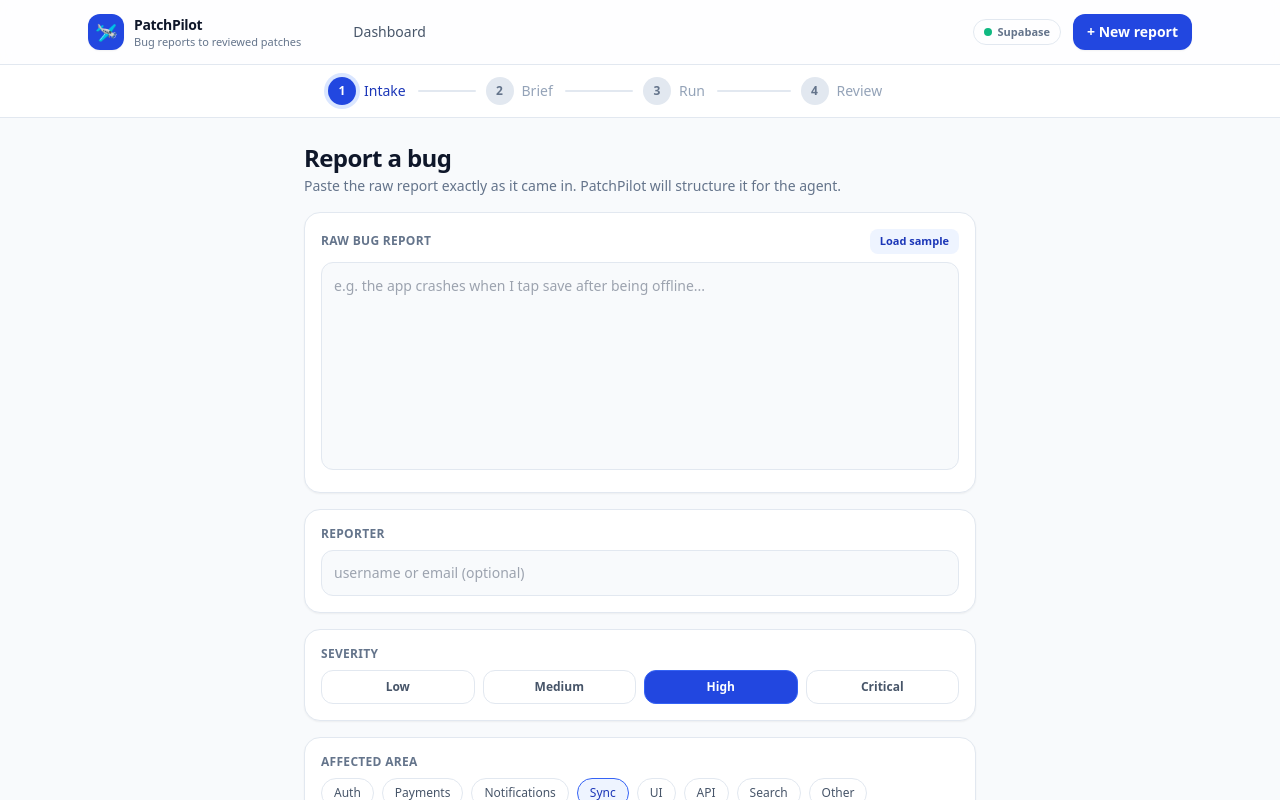
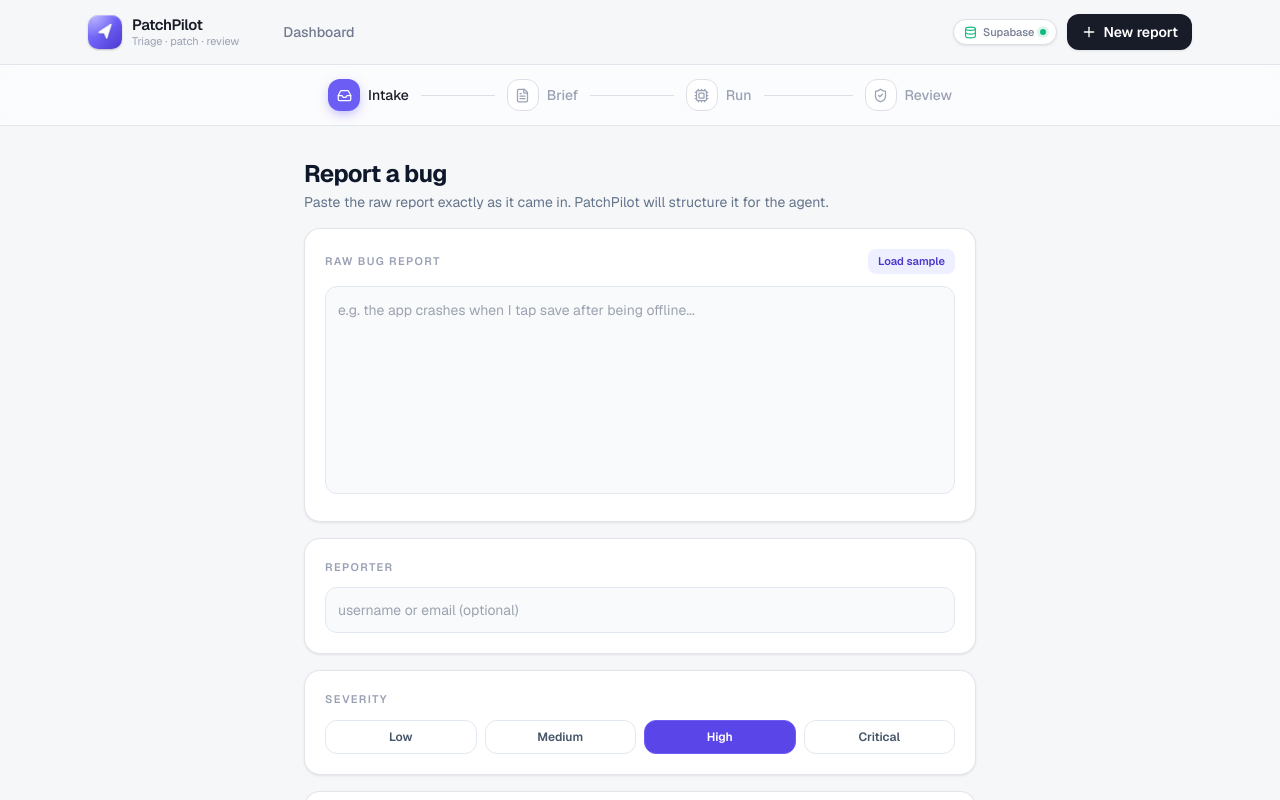
Before and after one commit to Cashubski/CursorHack, a Next.js app: page /intake in a window 1280 px wide. Shown: the top 800 px of the page. Built offline with nearby package versions, Linux system fonts and the light colour scheme; no server answers.

Commit message:
Redesign UI: Geist type, crafted ink/iris palette, refined app shell and primitives
Co-authored-by: Michal Kaszubski <Cashubski@users.noreply.github.com>

```diff
--- a/app/globals.css
+++ b/app/globals.css
@@ -12,11 +12,33 @@ body {
 }
 
 body {
-  @apply text-slate-900 antialiased;
+  @apply bg-ink-50 text-ink-900 antialiased;
   -webkit-font-smoothing: antialiased;
+  text-rendering: optimizeLegibility;
 }
 
-/* Thin, unobtrusive scrollbars inside the phone frame */
+::selection {
+  background-color: rgba(108, 94, 245, 0.22);
+}
+
+/* Refined focus ring for buttons and links (inputs style their own focus) */
+:where(a, button, [tabindex]):focus-visible {
+  outline: none;
+  box-shadow:
+    0 0 0 2px #f6f7f9,
+    0 0 0 4px rgba(108, 94, 245, 0.55);
+  border-radius: 0.75rem;
+}
+
+/* Shared form field styling */
+.field {
+  @apply w-full rounded-xl border border-ink-200 bg-ink-50 p-3 text-sm text-ink-800 outline-none transition placeholder:text-ink-400;
+}
+.field:focus {
+  @apply border-iris-400 bg-white ring-4 ring-iris-100;
+}
+
+/* Thin, unobtrusive scrollbars */
 .no-scrollbar::-webkit-scrollbar {
   display: none;
 }
@@ -24,3 +46,27 @@ body {
   -ms-overflow-style: none;
   scrollbar-width: none;
 }
+
+/* Eyebrow label used above section titles */
+.eyebrow {
+  @apply text-[11px] font-semibold uppercase tracking-[0.14em] text-ink-400;
+}
+
+/* Subtle skeleton shimmer */
+.skeleton {
+  position: relative;
+  overflow: hidden;
+}
+.skeleton::after {
+  content: "";
+  position: absolute;
+  inset: 0;
+  transform: translateX(-100%);
+  background: linear-gradient(
+    90deg,
+    transparent,
+    rgba(255, 255, 255, 0.65),
+    transparent
+  );
+  animation: shimmer 1.6s infinite;
+}
--- a/app/layout.tsx
+++ b/app/layout.tsx
@@ -1,4 +1,6 @@
 import type { Metadata, Viewport } from "next";
+import { GeistSans } from "geist/font/sans";
+import { GeistMono } from "geist/font/mono";
 import "./globals.css";
 import TopNav from "@/components/TopNav";
 import Stepper from "@/components/Stepper";
@@ -6,11 +8,12 @@ import Stepper from "@/components/Stepper";
 export const metadata: Metadata = {
   title: "PatchPilot - Bug reports to reviewed patches",
   description:
-    "Turn messy bug reports into structured agent tasks, dispatch them to a Cursor workflow, and review before merge."
+    "Turn messy bug reports into structured agent tasks, dispatch them to a Cursor workflow, and review before merge.",
+  metadataBase: new URL("https://patchpilot-psi.vercel.app")
 };
 
 export const viewport: Viewport = {
-  themeColor: "#1c2f76",
+  themeColor: "#0c0e16",
   width: "device-width",
   initialScale: 1
 };
@@ -21,13 +24,19 @@ export default function RootLayout({
   children: React.ReactNode;
 }) {
   return (
-    <html lang="en">
-      <body className="min-h-screen bg-slate-50">
+    <html lang="en" className={`${GeistSans.variable} ${GeistMono.variable}`}>
+      <body className="min-h-screen bg-ink-50 font-sans">
         <TopNav />
         <Stepper />
-        <main className="mx-auto w-full max-w-6xl px-4 pb-24 pt-6 sm:px-6">
+        <main className="mx-auto w-full max-w-6xl px-4 pb-20 pt-8 sm:px-6">
           {children}
         </main>
+        <footer className="mx-auto w-full max-w-6xl px-4 pb-10 pt-4 sm:px-6">
+          <div className="flex flex-col items-center justify-between gap-2 border-t border-ink-200/70 pt-6 text-xs text-ink-400 sm:flex-row">
+            <p>PatchPilot — from bug report to reviewed patch.</p>
+            <p className="font-mono">Built for CursorHack</p>
+          </div>
+        </footer>
       </body>
     </html>
   );
--- a/components/Badge.tsx
+++ b/components/Badge.tsx
@@ -2,25 +2,32 @@ import type { ReactNode } from "react";
 
 type Tone = "brand" | "green" | "amber" | "red" | "slate";
 
-const TONES: Record<Tone, string> = {
-  brand: "bg-brand-100 text-brand-700",
-  green: "bg-emerald-100 text-emerald-700",
-  amber: "bg-amber-100 text-amber-700",
-  red: "bg-rose-100 text-rose-700",
-  slate: "bg-slate-200 text-slate-700"
+const TONES: Record<Tone, { wrap: string; dot: string }> = {
+  brand: { wrap: "bg-iris-50 text-iris-700 ring-iris-100", dot: "bg-iris-500" },
+  green: {
+    wrap: "bg-emerald-50 text-emerald-700 ring-emerald-100",
+    dot: "bg-emerald-500"
+  },
+  amber: { wrap: "bg-amber-50 text-amber-700 ring-amber-100", dot: "bg-amber-500" },
+  red: { wrap: "bg-rose-50 text-rose-700 ring-rose-100", dot: "bg-rose-500" },
+  slate: { wrap: "bg-ink-100 text-ink-600 ring-ink-200", dot: "bg-ink-400" }
 };
 
 export default function Badge({
   children,
-  tone = "slate"
+  tone = "slate",
+  dot = true
 }: {
   children: ReactNode;
   tone?: Tone;
+  dot?: boolean;
 }) {
+  const t = TONES[tone];
   return (
     <span
-      className={`inline-flex items-center gap-1 rounded-full px-2.5 py-0.5 text-[11px] font-semibold uppercase tracking-wide ${TONES[tone]}`}
+      className={`inline-flex items-center gap-1.5 rounded-full px-2.5 py-1 text-[11px] font-semibold ring-1 ring-inset ${t.wrap}`}
     >
+      {dot && <span className={`h-1.5 w-1.5 rounded-full ${t.dot}`} />}
       {children}
     </span>
   );
--- a/components/Card.tsx
+++ b/components/Card.tsx
@@ -2,26 +2,31 @@ import type { ReactNode } from "react";
 
 export default function Card({
   title,
+  icon,
   action,
   children,
   className = ""
 }: {
   title?: ReactNode;
+  icon?: ReactNode;
   action?: ReactNode;
   children: ReactNode;
   className?: string;
 }) {
   return (
     <section
-      className={`animate-slideUp rounded-2xl border border-slate-200 bg-white p-4 shadow-sm ${className}`}
+      className={`animate-slideUp rounded-2xl border border-ink-200/80 bg-white p-4 shadow-card sm:p-5 ${className}`}
     >
       {(title || action) && (
-        <div className="mb-2 flex items-center justify-between gap-2">
-          {title && (
-            <h3 className="text-xs font-semibold uppercase tracking-wide text-slate-500">
-              {title}
-            </h3>
-          )}
+        <div className="mb-3 flex items-center justify-between gap-2">
+          <div className="flex items-center gap-2">
+            {icon && <span className="text-ink-400">{icon}</span>}
+            {title && (
+              <h3 className="text-[11px] font-semibold uppercase tracking-[0.12em] text-ink-400">
+                {title}
+              </h3>
+            )}
+          </div>
           {action}
         </div>
       )}
--- /dev/null
+++ b/components/Logo.tsx
@@ -0,0 +1,30 @@
+import { Navigation } from "lucide-react";
+
+/**
+ * PatchPilot mark: an iris-gradient tile with an abstract navigation glyph
+ * (piloting / direction). Deliberately geometric rather than literal.
+ */
+export default function Logo({
+  size = 36,
+  className = ""
+}: {
+  size?: number;
+  className?: string;
+}) {
+  return (
+    <span
+      className={`relative inline-flex shrink-0 items-center justify-center overflow-hidden rounded-[10px] bg-gradient-to-br from-iris-400 via-iris-500 to-iris-700 shadow-[inset_0_1px_0_rgba(255,255,255,0.35),0_1px_2px_rgba(12,14,22,0.25)] ${className}`}
+      style={{ width: size, height: size }}
+    >
+      <span
+        aria-hidden
+        className="pointer-events-none absolute inset-0 bg-[radial-gradient(120%_120%_at_20%_0%,rgba(255,255,255,0.45),transparent_55%)]"
+      />
+      <Navigation
+        size={size * 0.48}
+        strokeWidth={2}
+        className="relative -rotate-[8deg] fill-white text-white drop-shadow-[0_1px_1px_rgba(12,14,22,0.25)]"
+      />
+    </span>
+  );
+}
--- a/components/Stepper.tsx
+++ b/components/Stepper.tsx
@@ -1,12 +1,13 @@
 "use client";
 
 import { usePathname } from "next/navigation";
+import { Check, Inbox, FileText, Cpu, ShieldCheck, type LucideIcon } from "lucide-react";
 
-const STEPS = [
-  { path: "/intake", label: "Intake" },
-  { path: "/brief", label: "Brief" },
-  { path: "/run", label: "Run" },
-  { path: "/review", label: "Review" }
+const STEPS: { path: string; label: string; icon: LucideIcon }[] = [
+  { path: "/intake", label: "Intake", icon: Inbox },
+  { path: "/brief", label: "Brief", icon: FileText },
+  { path: "/run", label: "Run", icon: Cpu },
+  { path: "/review", label: "Review", icon: ShieldCheck }
 ];
 
 export default function Stepper() {
@@ -17,43 +18,42 @@ export default function Stepper() {
   if (activeIndex === -1) return null;
 
   return (
-    <div className="border-b border-slate-200 bg-white">
+    <div className="border-b border-ink-200/70 bg-white/60 backdrop-blur">
       <nav
         aria-label="Progress"
-        className="mx-auto flex w-full max-w-2xl items-center gap-1.5 px-4 py-3 sm:px-6"
+        className="mx-auto flex w-full max-w-2xl items-center px-4 py-3.5 sm:px-6"
       >
         {STEPS.map((step, i) => {
           const done = i < activeIndex;
           const active = i === activeIndex;
+          const Icon = step.icon;
           return (
-            <div key={step.path} className="flex flex-1 items-center gap-2">
+            <div key={step.path} className="flex flex-1 items-center last:flex-none">
+              <div className="flex items-center gap-2">
                 <span
                   className={[
-                  "flex h-7 w-7 shrink-0 items-center justify-center rounded-full text-xs font-bold transition",
+                    "flex h-8 w-8 shrink-0 items-center justify-center rounded-xl border transition",
                     active
-                    ? "bg-brand-600 text-white ring-4 ring-brand-100"
+                      ? "border-transparent bg-iris-500 text-white shadow-[0_4px_12px_-2px_rgba(108,94,245,0.5)]"
                       : done
-                      ? "bg-emerald-500 text-white"
-                      : "bg-slate-200 text-slate-500"
+                        ? "border-transparent bg-ink-900 text-white"
+                        : "border-ink-200 bg-white text-ink-400"
                   ].join(" ")}
                 >
-                {done ? "✓" : i + 1}
+                  {done ? <Check size={15} strokeWidth={2.5} /> : <Icon size={15} />}
                 </span>
                 <span
                   className={`hidden text-sm font-medium sm:inline ${
-                  active
-                    ? "text-brand-700"
-                    : done
-                      ? "text-slate-600"
-                      : "text-slate-400"
+                    active ? "text-ink-900" : done ? "text-ink-600" : "text-ink-400"
                   }`}
                 >
                   {step.label}
                 </span>
+              </div>
               {i < STEPS.length - 1 && (
                 <span
-                  className={`mx-1 h-0.5 flex-1 rounded ${
-                    done ? "bg-emerald-500" : "bg-slate-200"
+                  className={`mx-2 h-px flex-1 sm:mx-3 ${
+                    done ? "bg-ink-900" : "bg-ink-200"
                   }`}
                 />
               )}
--- a/components/TopNav.tsx
+++ b/components/TopNav.tsx
@@ -2,63 +2,71 @@
 
 import Link from "next/link";
 import { usePathname } from "next/navigation";
+import { Database, HardDrive, Plus } from "lucide-react";
 import { storageMode } from "@/lib/db";
+import Logo from "./Logo";
 
 export default function TopNav() {
   const pathname = usePathname();
   const onDashboard = pathname === "/";
 
   return (
-    <header className="sticky top-0 z-30 border-b border-slate-200 bg-white/80 backdrop-blur">
+    <header className="sticky top-0 z-30 border-b border-ink-200/70 bg-ink-50/80 backdrop-blur-xl">
       <div className="mx-auto flex h-16 w-full max-w-6xl items-center gap-4 px-4 sm:px-6">
-        <Link href="/" className="flex items-center gap-2.5">
-          <span className="flex h-9 w-9 items-center justify-center rounded-xl bg-brand-600 text-lg text-white shadow-sm">
-            🛩️
-          </span>
+        <Link href="/" className="group flex items-center gap-2.5">
+          <Logo size={34} className="transition-transform group-hover:-translate-y-0.5" />
           <span className="leading-tight">
-            <span className="block text-sm font-bold tracking-tight text-slate-900">
+            <span className="block text-[15px] font-semibold tracking-tight text-ink-900">
               PatchPilot
             </span>
-            <span className="block text-[11px] text-slate-500">
-              Bug reports to reviewed patches
+            <span className="block text-[11px] text-ink-400">
+              Triage · patch · review
             </span>
           </span>
         </Link>
 
-        <nav className="ml-6 hidden items-center gap-1 sm:flex">
+        <nav className="ml-4 hidden items-center gap-1 sm:flex">
           <Link
             href="/"
             className={`rounded-lg px-3 py-1.5 text-sm font-medium transition ${
               onDashboard
-                ? "bg-brand-50 text-brand-700"
-                : "text-slate-600 hover:bg-slate-100"
+                ? "bg-ink-900 text-white"
+                : "text-ink-500 hover:bg-ink-100 hover:text-ink-800"
             }`}
           >
             Dashboard
           </Link>
         </nav>
 
-        <div className="ml-auto flex items-center gap-3">
+        <div className="ml-auto flex items-center gap-2.5">
           <span
-            className="hidden items-center gap-1.5 rounded-full border border-slate-200 px-2.5 py-1 text-[11px] font-semibold text-slate-500 sm:inline-flex"
+            className="hidden items-center gap-1.5 rounded-full border border-ink-200 bg-white px-2.5 py-1 text-[11px] font-medium text-ink-500 shadow-card sm:inline-flex"
             title={
               storageMode === "supabase"
                 ? "Connected to Supabase"
-                : "Using local storage - set Supabase env vars to sync"
+                : "Using local storage — set Supabase env vars to sync"
             }
           >
+            {storageMode === "supabase" ? (
+              <Database size={13} className="text-emerald-500" />
+            ) : (
+              <HardDrive size={13} className="text-amber-500" />
+            )}
+            {storageMode === "supabase" ? "Supabase" : "Local"}
             <span
-              className={`h-2 w-2 rounded-full ${
-                storageMode === "supabase" ? "bg-emerald-500" : "bg-amber-400"
+              className={`h-1.5 w-1.5 rounded-full ${
+                storageMode === "supabase"
+                  ? "bg-emerald-500 shadow-[0_0_0_3px_rgba(16,185,129,0.15)]"
+                  : "bg-amber-400"
               }`}
             />
-            {storageMode === "supabase" ? "Supabase" : "Local"}
           </span>
           <Link
             href="/intake"
-            className="rounded-xl bg-brand-600 px-3.5 py-2 text-sm font-semibold text-white shadow-sm transition hover:bg-brand-700 active:scale-[0.98]"
+            className="inline-flex items-center gap-1.5 rounded-xl bg-ink-900 px-3.5 py-2 text-sm font-semibold text-white shadow-card transition hover:bg-ink-800 active:scale-[0.98]"
           >
-            + New report
+            <Plus size={16} />
+            New report
           </Link>
         </div>
       </div>
--- a/package.json
+++ b/package.json
@@ -14,6 +14,8 @@
   },
   "dependencies": {
     "@supabase/supabase-js": "^2.110.2",
+    "geist": "^1.7.2",
+    "lucide-react": "^1.24.0",
     "next": "14.2.35",
     "react": "18.3.1",
     "react-dom": "18.3.1",
--- a/tailwind.config.ts
+++ b/tailwind.config.ts
@@ -8,34 +8,92 @@ const config: Config = {
   ],
   theme: {
     extend: {
+      fontFamily: {
+        sans: ["var(--font-geist-sans)", "system-ui", "sans-serif"],
+        mono: ["var(--font-geist-mono)", "ui-monospace", "monospace"]
+      },
       colors: {
+        // Crafted cool-neutral scale (not default slate) for surfaces + text.
+        ink: {
+          50: "#f6f7f9",
+          100: "#eceef2",
+          200: "#dcdfe7",
+          300: "#c1c6d2",
+          400: "#9aa1b3",
+          500: "#727a90",
+          600: "#565d72",
+          700: "#434860",
+          800: "#282c3d",
+          900: "#181b28",
+          950: "#0c0e16"
+        },
+        // Single confident accent: iris.
+        iris: {
+          50: "#eef0ff",
+          100: "#e2e5ff",
+          200: "#cacdff",
+          300: "#a9adff",
+          400: "#8781fb",
+          500: "#6c5ef5",
+          600: "#5a45e8",
+          700: "#4c37cc",
+          800: "#3f30a4",
+          900: "#362d82"
+        },
+        // Kept for any lingering references; mirrors iris.
         brand: {
-          50: "#eef4ff",
-          100: "#dae6ff",
-          200: "#bcd2ff",
-          300: "#8eb4ff",
-          400: "#598bff",
-          500: "#3563f5",
-          600: "#2247e0",
-          700: "#1c37b8",
-          800: "#1c3193",
-          900: "#1c2f76"
+          50: "#eef0ff",
+          100: "#e2e5ff",
+          200: "#cacdff",
+          300: "#a9adff",
+          400: "#8781fb",
+          500: "#6c5ef5",
+          600: "#5a45e8",
+          700: "#4c37cc",
+          800: "#3f30a4",
+          900: "#362d82"
         }
+      },
+      boxShadow: {
+        card: "0 1px 2px 0 rgba(12, 14, 22, 0.04), 0 1px 3px 0 rgba(12, 14, 22, 0.06)",
+        "card-hover":
+          "0 4px 12px -2px rgba(12, 14, 22, 0.08), 0 2px 6px -2px rgba(12, 14, 22, 0.06)",
+        pop: "0 10px 30px -10px rgba(12, 14, 22, 0.25)",
+        glow: "0 0 0 1px rgba(108, 94, 245, 0.35), 0 8px 24px -8px rgba(108, 94, 245, 0.45)"
+      },
+      backgroundImage: {
+        grid: "linear-gradient(to right, rgba(255,255,255,0.06) 1px, transparent 1px), linear-gradient(to bottom, rgba(255,255,255,0.06) 1px, transparent 1px)",
+        "grid-light":
+          "linear-gradient(to right, rgba(12,14,22,0.045) 1px, transparent 1px), linear-gradient(to bottom, rgba(12,14,22,0.045) 1px, transparent 1px)"
       },
       keyframes: {
         pulseRing: {
-          "0%": { transform: "scale(0.9)", opacity: "0.7" },
-          "70%": { transform: "scale(1.6)", opacity: "0" },
-          "100%": { transform: "scale(1.6)", opacity: "0" }
+          "0%": { transform: "scale(0.85)", opacity: "0.6" },
+          "70%": { transform: "scale(1.7)", opacity: "0" },
+          "100%": { transform: "scale(1.7)", opacity: "0" }
         },
         slideUp: {
-          "0%": { transform: "translateY(6px)", opacity: "0" },
+          "0%": { transform: "translateY(8px)", opacity: "0" },
           "100%": { transform: "translateY(0)", opacity: "1" }
+        },
+        fadeIn: {
+          "0%": { opacity: "0" },
+          "100%": { opacity: "1" }
+        },
+        shimmer: {
+          "100%": { transform: "translateX(100%)" }
+        },
+        caret: {
+          "0%,49%": { opacity: "1" },
+          "50%,100%": { opacity: "0" }
         }
       },
       animation: {
-        pulseRing: "pulseRing 1.6s cubic-bezier(0.215, 0.61, 0.355, 1) infinite",
-        slideUp: "slideUp 0.25s ease-out"
+        pulseRing: "pulseRing 1.8s cubic-bezier(0.215, 0.61, 0.355, 1) infinite",
+        slideUp: "slideUp 0.35s cubic-bezier(0.16, 1, 0.3, 1) both",
+        fadeIn: "fadeIn 0.4s ease-out both",
+        shimmer: "shimmer 1.6s infinite",
+        caret: "caret 1.1s step-end infinite"
       }
     }
   },
```
Also changed, not shown: components/BottomBar.tsx (+7 -4 lines), 1 other file (tests, documents, lock files or other folders). Lines whose indentation alone changed are shown as unchanged.
